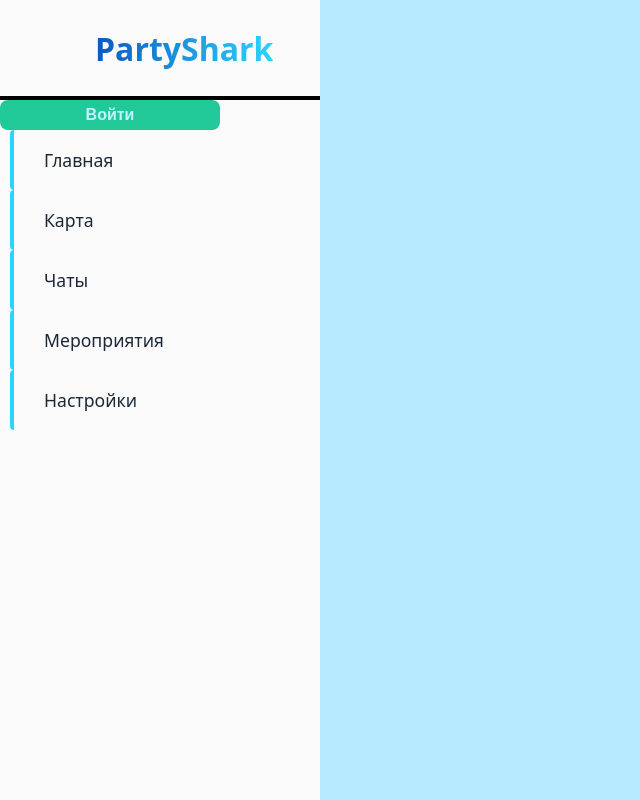
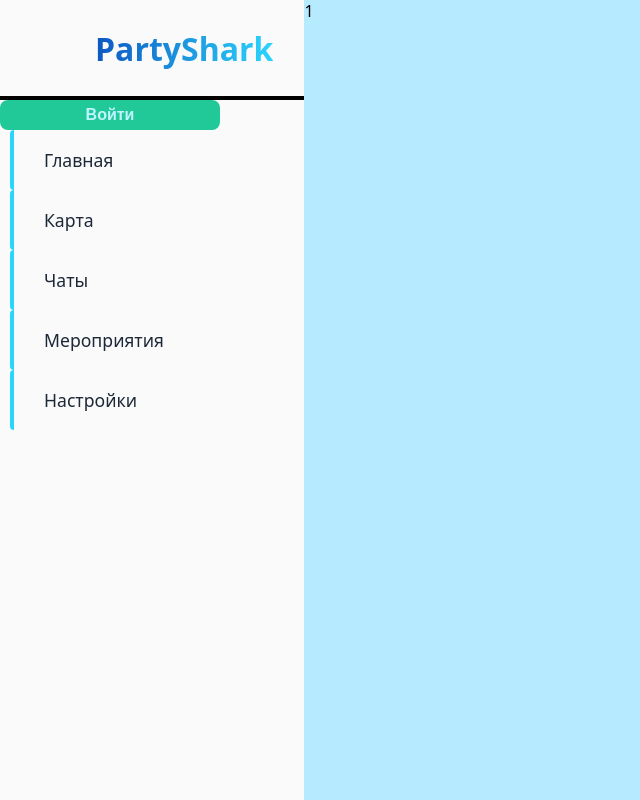
Before and after one commit to OrcaLib2025/party-shark, a React (Vite) app: page / in a window 1280 px wide. Shown: the whole page, without its empty margins (0-640 px from the left). Built offline with nearby package versions, Linux system fonts and the light colour scheme; no server answers; what orcalib-ui-kit would draw is missing.

Commit message:
fix: пофиксил разметку

```diff
--- a/src/components/SideMenu/SideMenu.scss
+++ b/src/components/SideMenu/SideMenu.scss
@@ -1,9 +1,8 @@
-// components/SideMenu/SideMenu.scss
 @use '/src/styles/variables/colors';
 
 .menu-overview {
   grid-area: menu;
-  position: fixed;
+  position: static;
   height: 100%;
   max-width: 320px;
   width: 100%;
--- a/src/components/UserProfile/UserProfile.scss
+++ b/src/components/UserProfile/UserProfile.scss
@@ -143,7 +143,7 @@
     .dropdown-menu {
       position: absolute;
       top: 100%;
-      right: 0;
+      right: -150px;
       background-color: white;
       border-radius: 8px;
       box-shadow: 0 2px 10px rgba(0, 0, 0, 0.1);
```
